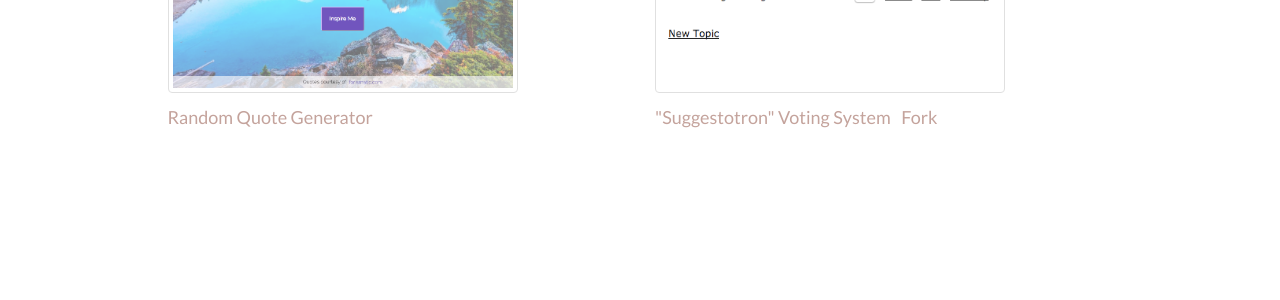
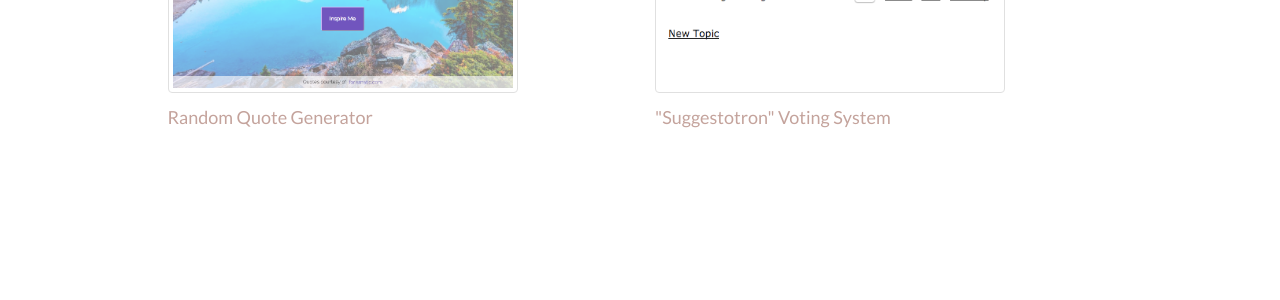
Before and after one commit to jttyeung/jttyeung.github.io, a Jekyll site: the page built from projects.html, in a window 1280 px wide. Shown: the part 357-657 px from the top of the page. Built offline with Jekyll 4.4.1, drawn with Linux system fonts in a browser that asks for light colours; nearby versions of some CDN libraries; comment, search, counter and statistics services are not loaded.

Commit message:
updated github fork image link

```diff
--- a/_includes/styles.css
+++ b/_includes/styles.css
@@ -17,6 +17,7 @@
 
 .v-padding {
   padding-top: 15px;
+  vertical-align: bottom;
   padding-bottom: 15px;
 }
 
--- a/projects.html
+++ b/projects.html
@@ -18,11 +18,11 @@
     <div class="col-md-1"></div>
     <div class="col-md-5"><h4>
       <img src="/images/quotegen.png" class="img-thumbnail" />
-      <p class="v-padding"><a href="quotegenerator.html">Random Quote Generator</a></p>
+      <p class="v-padding"><a href="http://codepen.io/jttyeung/full/VKqmBG/">Random Quote Generator</a></p>
     </div>
     <div class="col-md-5"><h4>
       <img src="/images/suggestotron.png" class="img-fluid img-thumbnail" />
-      <p class="v-padding"><a href="https://cryptic-coast-38396.herokuapp.com/">&#34;Suggestotron&#34; Voting System</a> &nbsp; <a class="github-button" href="https://github.com/jttyeung/suggestotron/fork" data-icon="octicon-repo-forked" data-count-href="/jttyeung/suggestotron/network" aria-label="Fork jttyeung/suggestotron on GitHub">Fork</a></p>
+      <p class="v-padding"><a href="https://cryptic-coast-38396.herokuapp.com/">&#34;Suggestotron&#34; Voting System</a> &nbsp;<a class="github-button" href="https://github.com/jttyeung/suggestotron/fork" data-icon="octicon-repo-forked" data-count-href="/jttyeung/suggestotron/network" aria-label="Fork jttyeung/suggestotron on GitHub"></a></p>
       </div>
     </h4></div><!-- col-md-10 -->
   </div><!-- row -->
```
Also changed, not shown: projects/quotegenerator.html (deleted).
